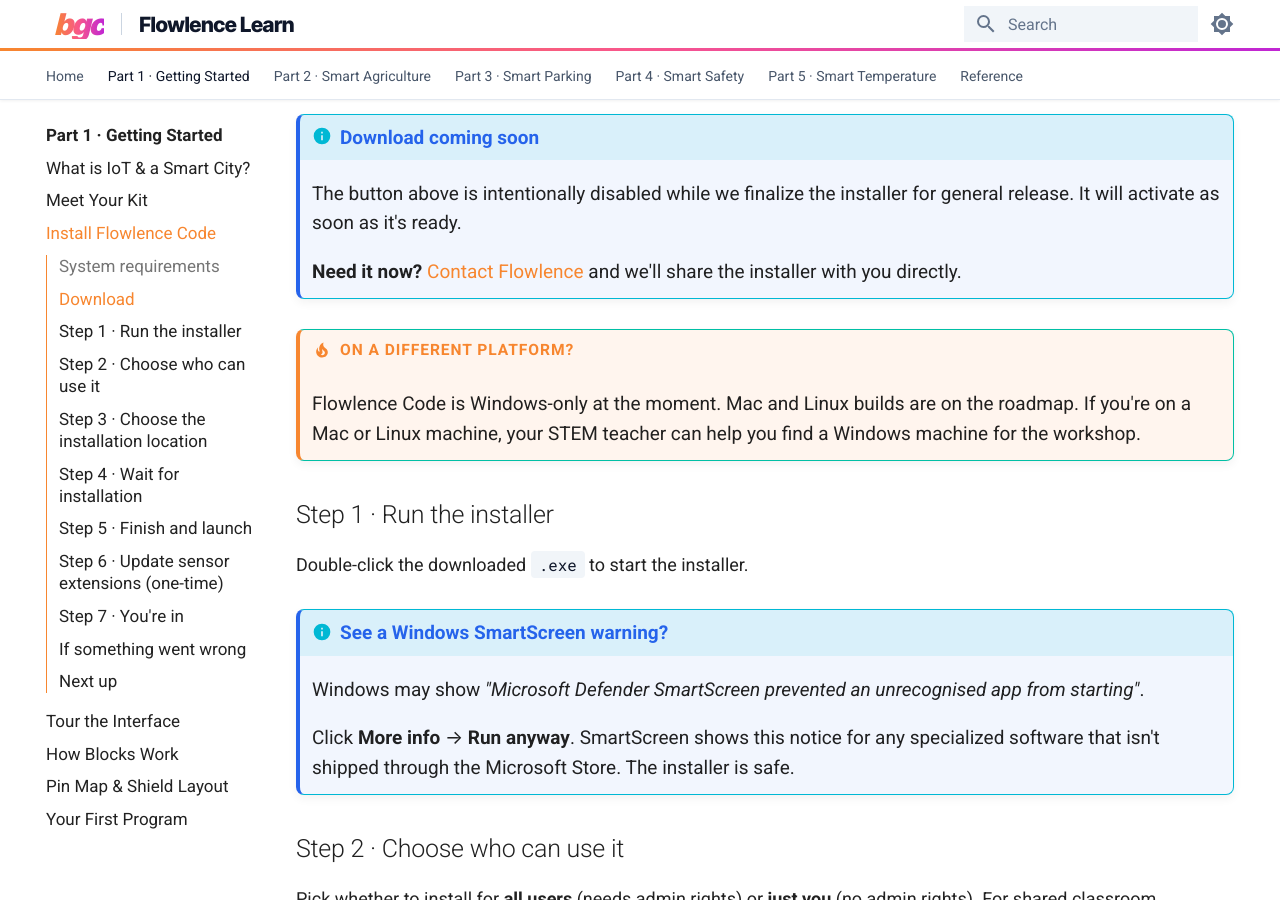
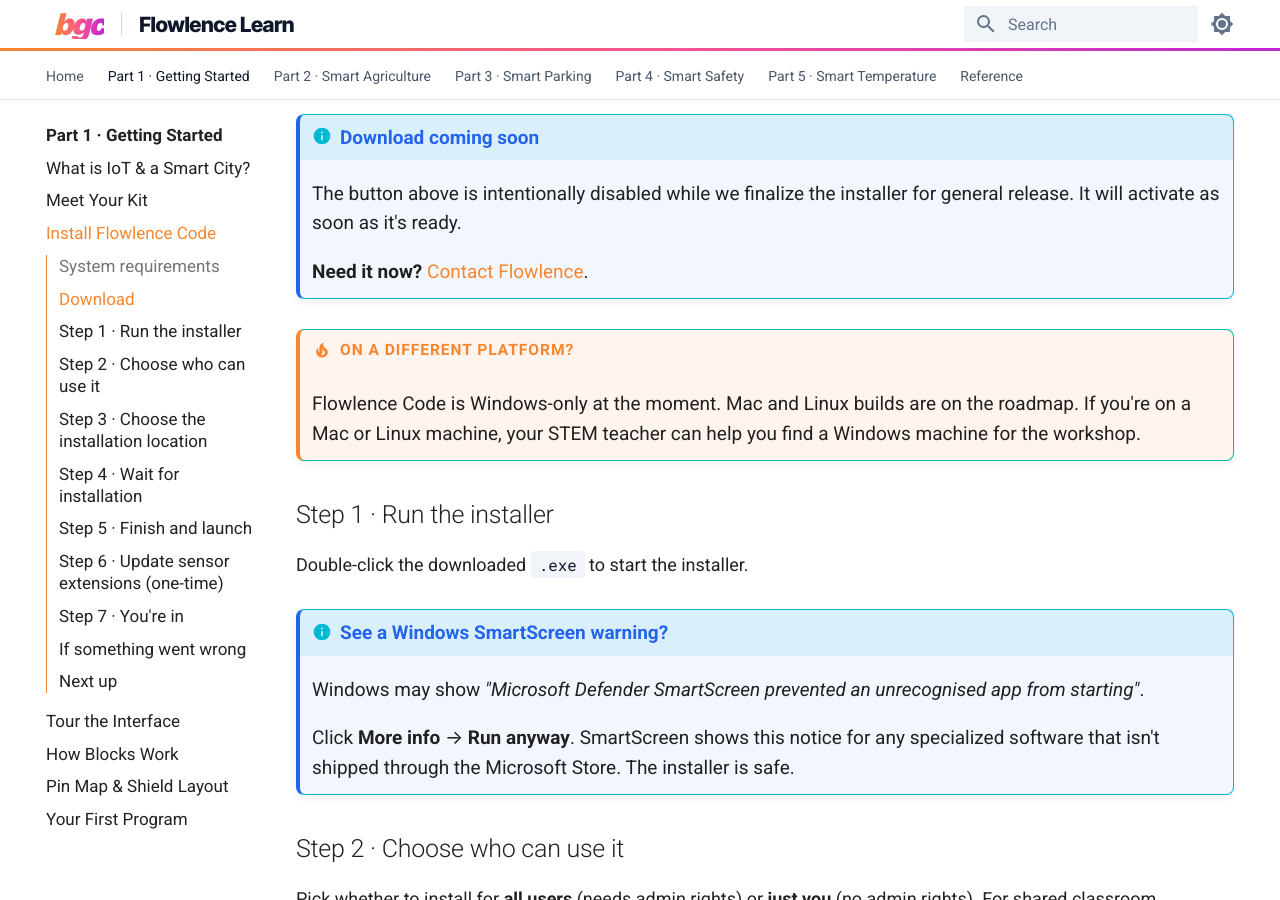
Before and after one commit to nabilibrahim101/flowlence-docs, an MkDocs documentation site: the page built from docs/getting-started/install.md, in a window 1280 px wide and 900 px high, scrolled down 547 px. Built offline with MkDocs 1.6.1 and Material for MkDocs 9.7.7, drawn with Linux system fonts in a browser that asks for light colours.

Commit message:
Drop 'and we'll share the installer with you directly' promise

```diff
--- a/docs/getting-started/install.md
+++ b/docs/getting-started/install.md
@@ -14,7 +14,7 @@
 !!! info "Download coming soon"
     The button above is intentionally disabled while we finalize the installer for general release. It will activate as soon as it's ready.
 
-    **Need it now?** [Contact Flowlence](https://flowlence.com/contact/) and we'll share the installer with you directly.
+    **Need it now?** [Contact Flowlence](https://flowlence.com/contact/).
 
 !!! tip "On a different platform?"
     Flowlence Code is Windows-only at the moment. Mac and Linux builds are on the roadmap. If you're on a Mac or Linux machine, your STEM teacher can help you find a Windows machine for the workshop.
```
